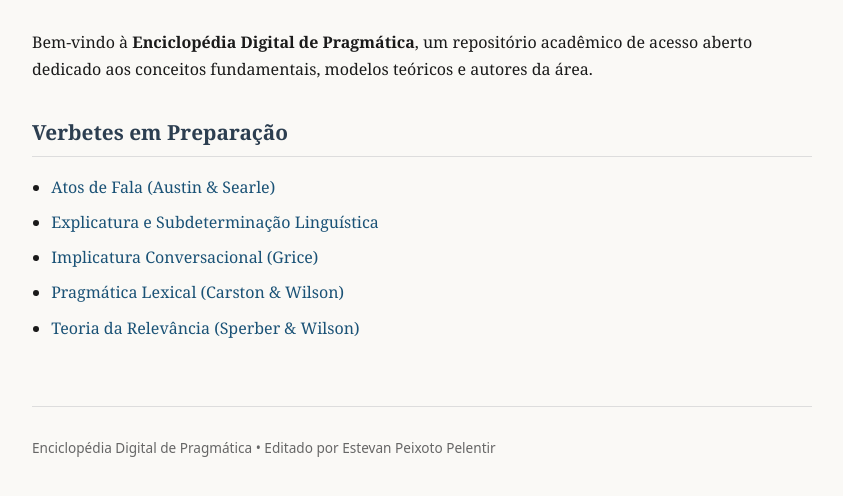
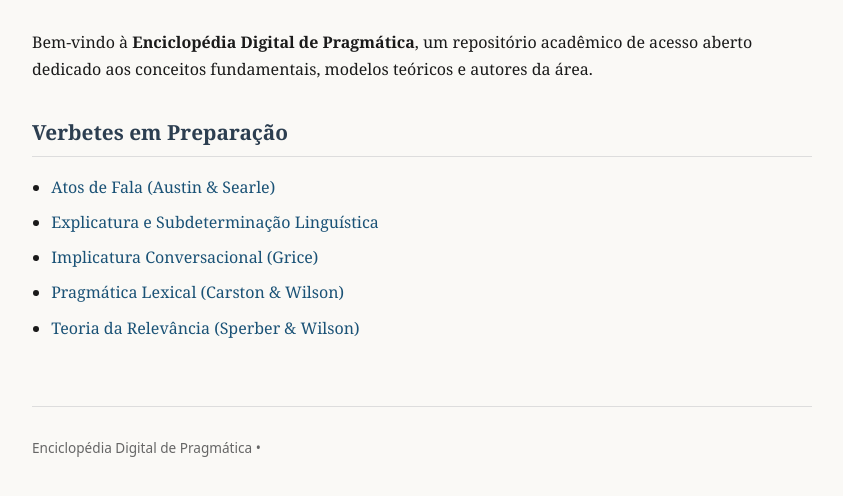
Before and after one commit to estevanp/digipragma, a plain HTML site: page index.html in a window 1280 px wide. Shown: the part 146-642 px from the top of the page, without its empty margins (218-1061 px from the left). Drawn offline with Linux system fonts and the light colour scheme.

Commit message:
Update index.html

```diff
--- a/index.html
+++ b/index.html
@@ -80,7 +80,7 @@
   </main>
 
   <footer>
-    <p>Enciclopédia Digital de Pragmática &bull; Editado por Estevan Peixoto Pelentir</p>
+    <p>Enciclopédia Digital de Pragmática &bull;</p>
   </footer>
 </body>
 </html>
```
